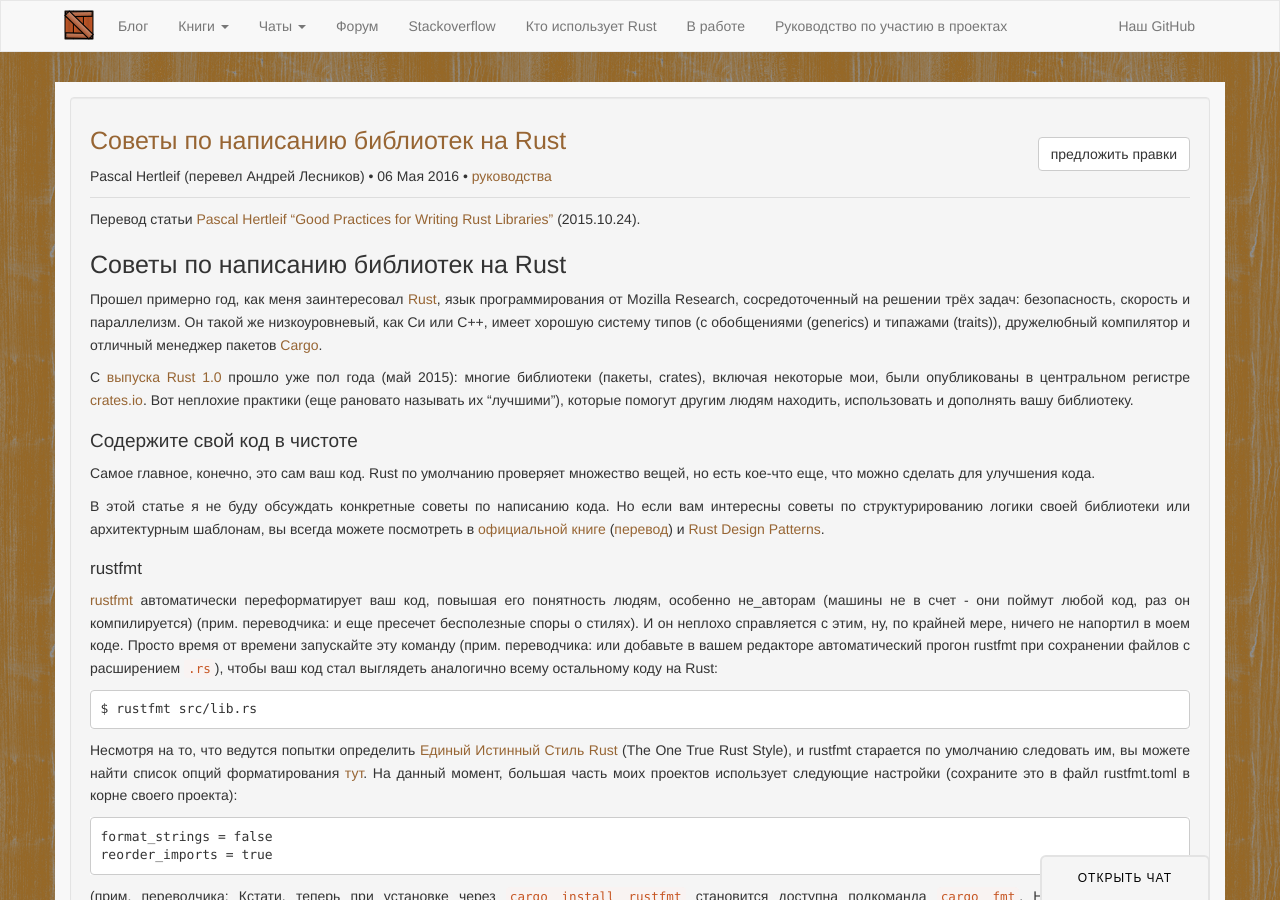
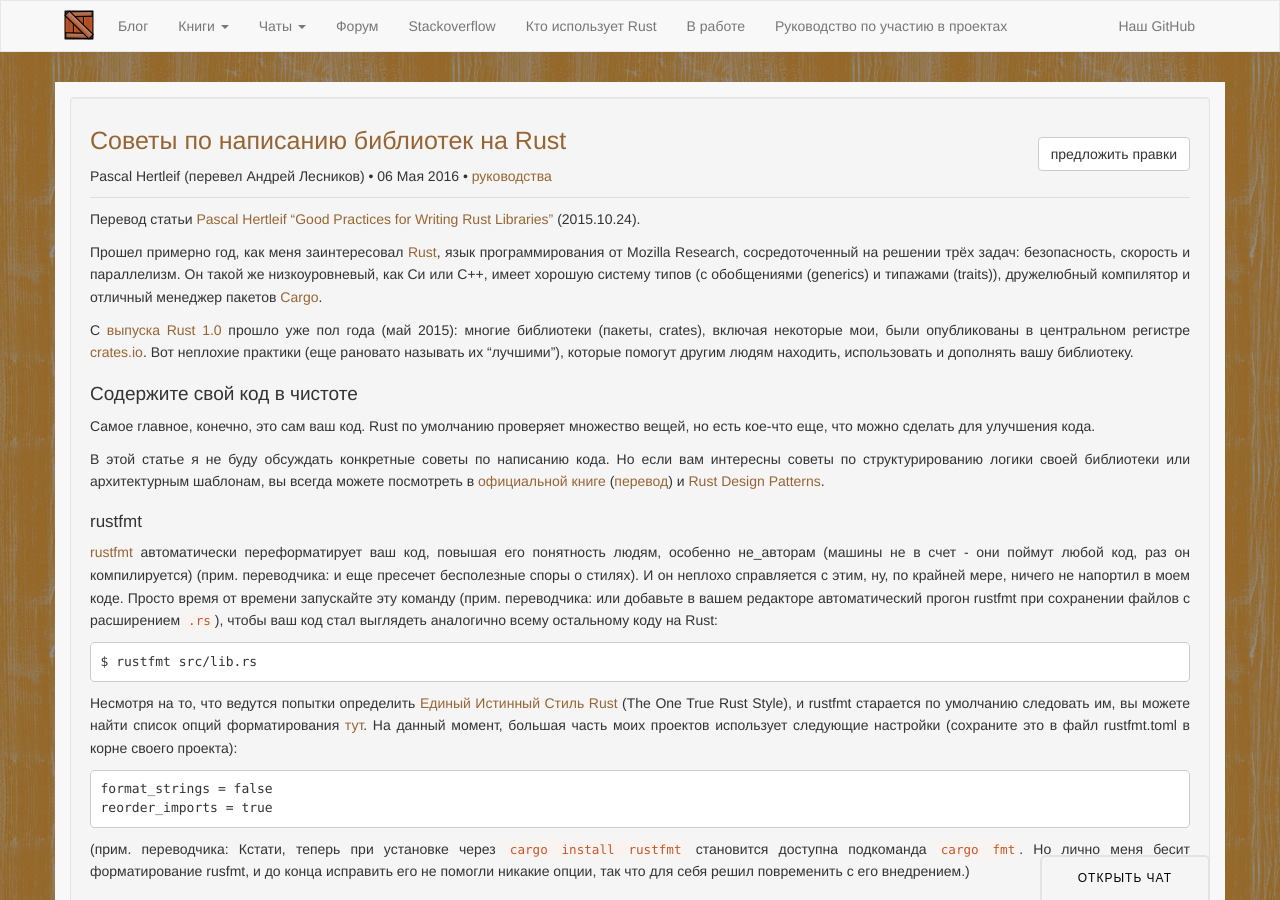
Before and after one commit to rust-lang-ru/rustycrate.ru, a Jekyll site: the page built from _posts/2016-05-06-good-practices-for-writing-rust-libraries.md, in a window 1280 px wide and 900 px high. Built offline with Jekyll 4.4.1, drawn with Linux system fonts in a browser that asks for light colours; nearby versions of some CDN libraries; comment, search, counter and statistics services are not loaded.

Commit message:
Убираем лишний заголовок

```diff
--- a/_posts/2016-05-06-good-practices-for-writing-rust-libraries.md
+++ b/_posts/2016-05-06-good-practices-for-writing-rust-libraries.md
@@ -8,9 +8,6 @@
 ["Good Practices for Writing Rust Libraries"](
 https://pascalhertleif.de/artikel/good-practices-for-writing-rust-libraries)
 (2015.10.24).
-
-
-# Советы по написанию библиотек на Rust
 
 Прошел примерно год, как меня заинтересовал [Rust](http://www.rust-lang.org), язык
 программирования от Mozilla Research, сосредоточенный на решении трёх задач:
```
